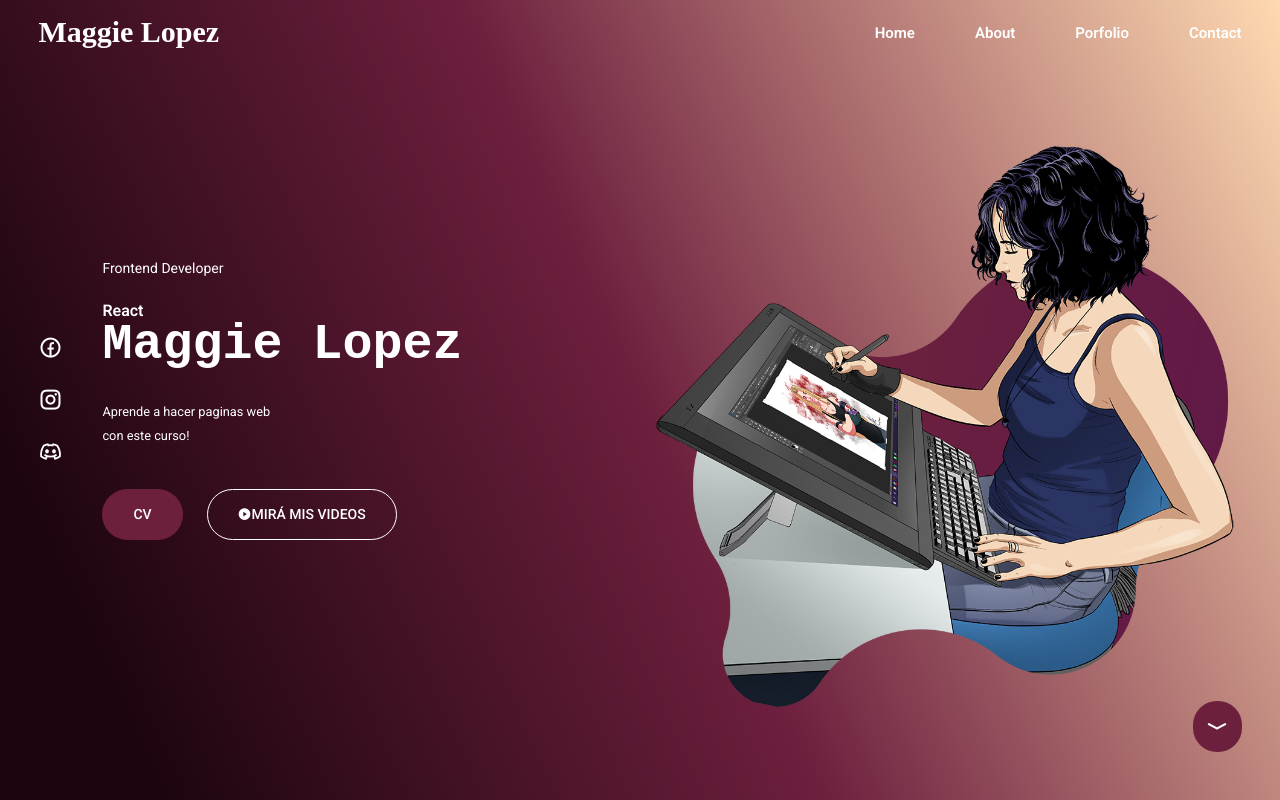
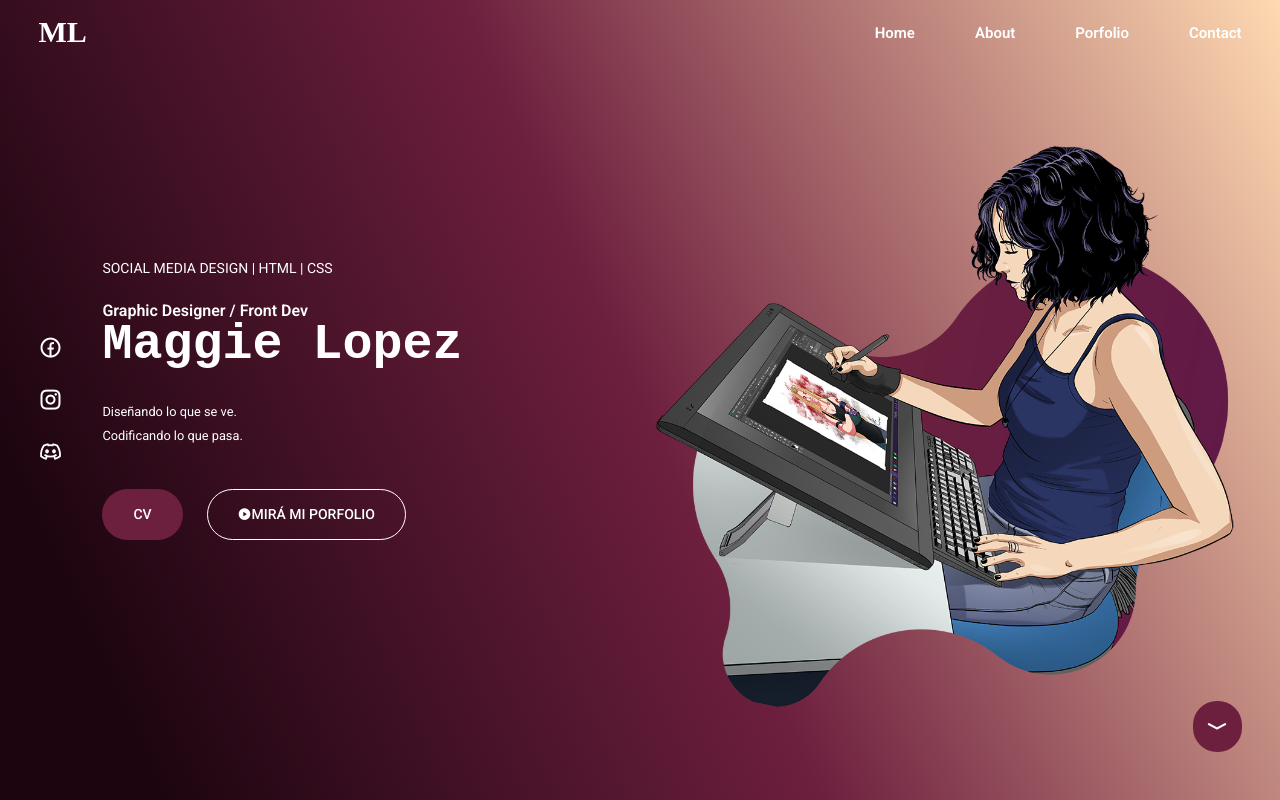
Before and after one commit to MaggieL13/Proyecto-Final-Maquetacion-Web-Maggie, a plain HTML site: page index.html in a window 1280 px wide. Drawn offline with nearby package versions, Linux system fonts and the light colour scheme; a web font is replaced by a local one.

Commit message:
Fix image path

```diff
--- a/index.html
+++ b/index.html
@@ -25,7 +25,7 @@
     <!-- Esta seccion es la cabecera de la pagina web, tiene logo y barra de navegación -->
     <header>
         <!-- Logo -->
-        <a href="#" class="logo">Maggie Lopez</a>
+        <a href="#" class="logo">ML</a>
 
         <!-- Truco para que el menu colapsable sea clickeable sin usar Java Script -->
         <input type="checkbox" name="checkbox" id="menu-toggle">
@@ -44,19 +44,24 @@
     <!-- ---------------------------------------- HERO SECTION-->
     <section class="hero">
         <div class="hero-text">
-            <H5>Frontend Developer</H5>
-            <h4>React</h4>
+            <h5 class="skills-line">
+                <span>SOCIAL MEDIA DESIGN</span>
+                <span>|</span>
+                <span>HTML</span>
+                <span>|</span>
+                <span>CSS</span>
+            </h5>
+            <h4>Graphic Designer / Front Dev</h4>
             <h1>Maggie Lopez</h1>
-             <p>Aprende a hacer paginas web <br>
-            con este curso!</p>
+             <p>Diseñando lo que se ve. <br> Codificando lo que pasa.</p>
 
          <!--iconos cv y video-->
              <a href="#">CV</a>
-             <a href="#" class="videos"><i class="ri-play-circle-fill"></i>Mirá mis videos</a>
+             <a href="#" class="videos"><i class="ri-play-circle-fill"></i>Mirá mi Porfolio</a>
      </div>
 
         <div class="hero-img">
-            <img src="/assets/imgs/foto-maggie01.png" alt="maggie lopez foto">
+            <img src="assets/imgs/foto-maggie01.png" alt="maggie lopez foto">
         </div>
 
     </section>
```
